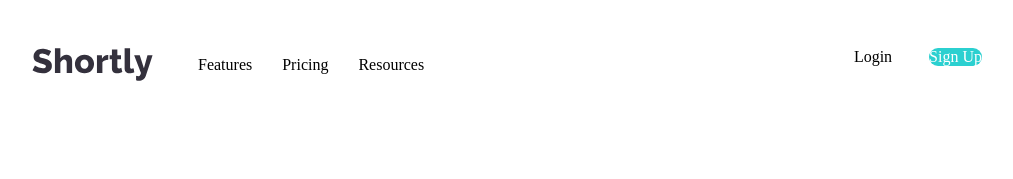
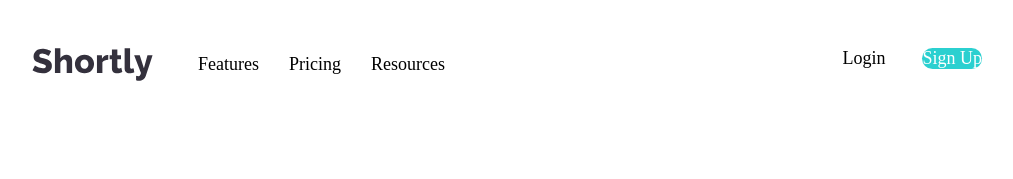
Before and after one commit to KiddAlexx/url-shortening-api-FM, a React (Vite) app: page / in a window 1280 px wide. Shown: the top 179 px of the page, without its empty margins (133-1146 px from the left). Built offline with nearby package versions, Linux system fonts and the light colour scheme; the HTML template or start-up script is replaced by a standard one.

Commit message:
change font size on body to 18px to match design

```diff
--- a/src/index.css
+++ b/src/index.css
@@ -9,5 +9,5 @@ html {
 }
 
 body {
-  font-size: 1.6rem;
+  font-size: 1.8rem;
 }
```
